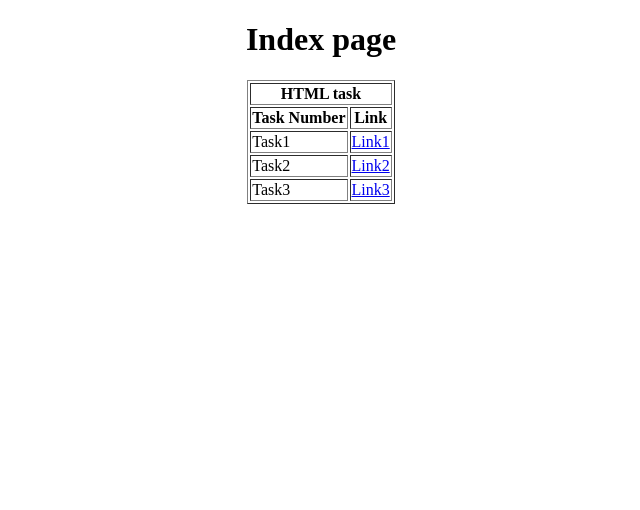
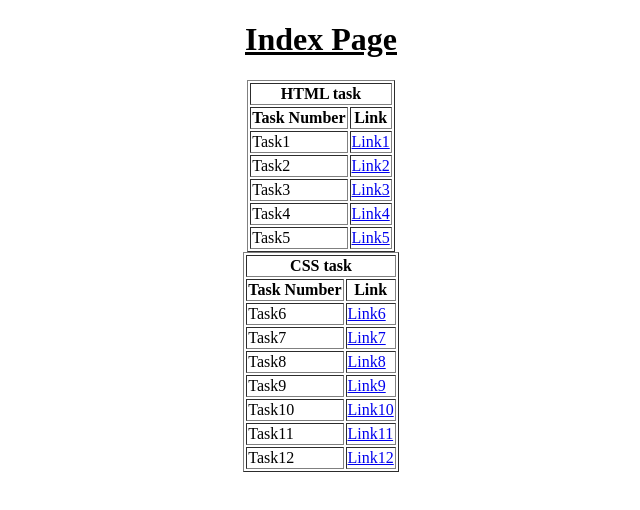
Before and after one commit to Vasuk2/Mern1eth, a plain HTML site: page index.html in a window 1280 px wide. Shown: the whole page, without its empty margins (319-959 px from the left). Drawn offline with Linux system fonts and the light colour scheme.

Commit message:
Add files via upload

```diff
--- a/index.html
+++ b/index.html
@@ -7,7 +7,7 @@
 </head>
 <body>
 <center>
-<h1>Index page</h1>
+<h1><u>Index Page</u></h1>
 <table border="1">
 <tr>
 <th colspan="2">HTML task</th>
@@ -28,7 +28,54 @@
 <td>Task3</td>
 <td><a href="./Task3.html">Link3</a></td>
 </tr>
+<tr>
+<td>Task4</td>
+<td><a href="./Task4.html">Link4</a></td>
+</tr>
+<tr>
+    <td>Task5</td>
+    <td><a href="./Task5.html">Link5</a></td>
+</tr>
 </table>
+
+<table border="1">
+    <tr>
+    <th colspan="2">CSS task</th>
+    </tr>
+    <tr>
+    <th>Task Number</th>
+    <th>Link</th>
+    </tr>
+    <tr>
+    <td>Task6</td>
+    <td><a href="./Task6.html">Link6</a></td>
+    </tr>
+    <tr>
+    <td>Task7</td>
+    <td><a href="./Task7.html">Link7</a></td>
+    </tr>
+    <tr>
+    <td>Task8</td>
+    <td><a href="./Task8.html">Link8</a></td>
+    </tr>
+    <tr>
+    <td>Task9</td>
+    <td><a href="./Task9.html">Link9</a></td>
+    </tr>
+    <tr>
+        <td>Task10</td>
+        <td><a href="./Task10.html">Link10</a></td>
+    </tr>
+    <tr>
+        <td>Task11</td>
+        <td><a href="./Task11.html">Link11</a></td>
+        </tr>
+        <tr>
+            <td>Task12</td>
+            <td><a href="./Task12.html">Link12</a></td>
+            </tr>
+    </table>
+
 </center>
 </body>
 </html>
```
